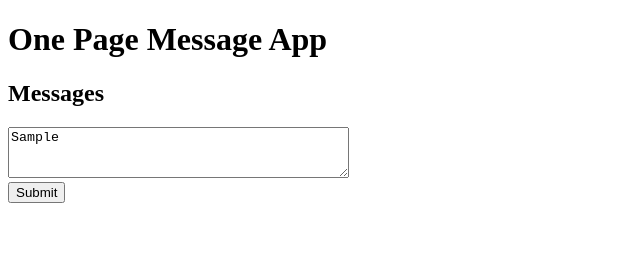
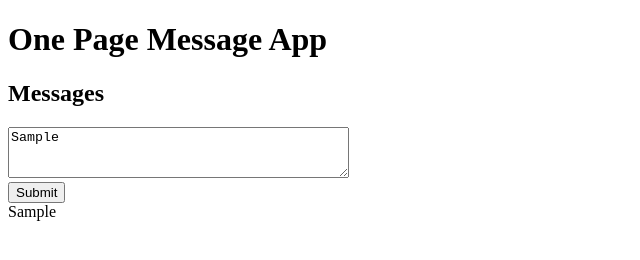
Before and after one commit to Sindex42/One-Page-App, a plain HTML site: page index.html in a window 1280 px wide. Both pictures are taken after typing "Sample" into the empty fields and a click on the button "Submit". Shown: the full height of the page, 0-640 px from the left. Drawn offline with Linux system fonts and the light colour scheme.

Commit message:
Can submit one message

```diff
--- a/button.js
+++ b/button.js
@@ -1,9 +1,11 @@
 var button = document.getElementById('button')
 
-var text = document.getElementById('textarea')
+var textarea = document.getElementById('myTextarea')
 
-var messages = document.getElementById('printmessage')
+var messages = document.getElementById('messageLog')
 
-button.onclick= function () {
-  messages.innerText = text.innerText
+var message_array = []
+
+button.onclick = function () {
+  messages.innerText = textarea.value
 }
--- a/index.html
+++ b/index.html
@@ -8,11 +8,11 @@
   <h1>One Page Message App</h1>
   <h2>Messages</h2>
 
-  <div id="textarea">
-    <textarea name="message" rows="3" cols="40" placeholder="Type message here"></textarea>
-  </div>
+    <textarea id="myTextarea" name="message" rows="3" cols="40"
+    placeholder="Type message here"></textarea><br>
+
   <button id="button" type="button" name="button">Submit</button>
-  <div id="printmessage">
+  <div id="messageLog">
   </div>
 </body>
 
```
